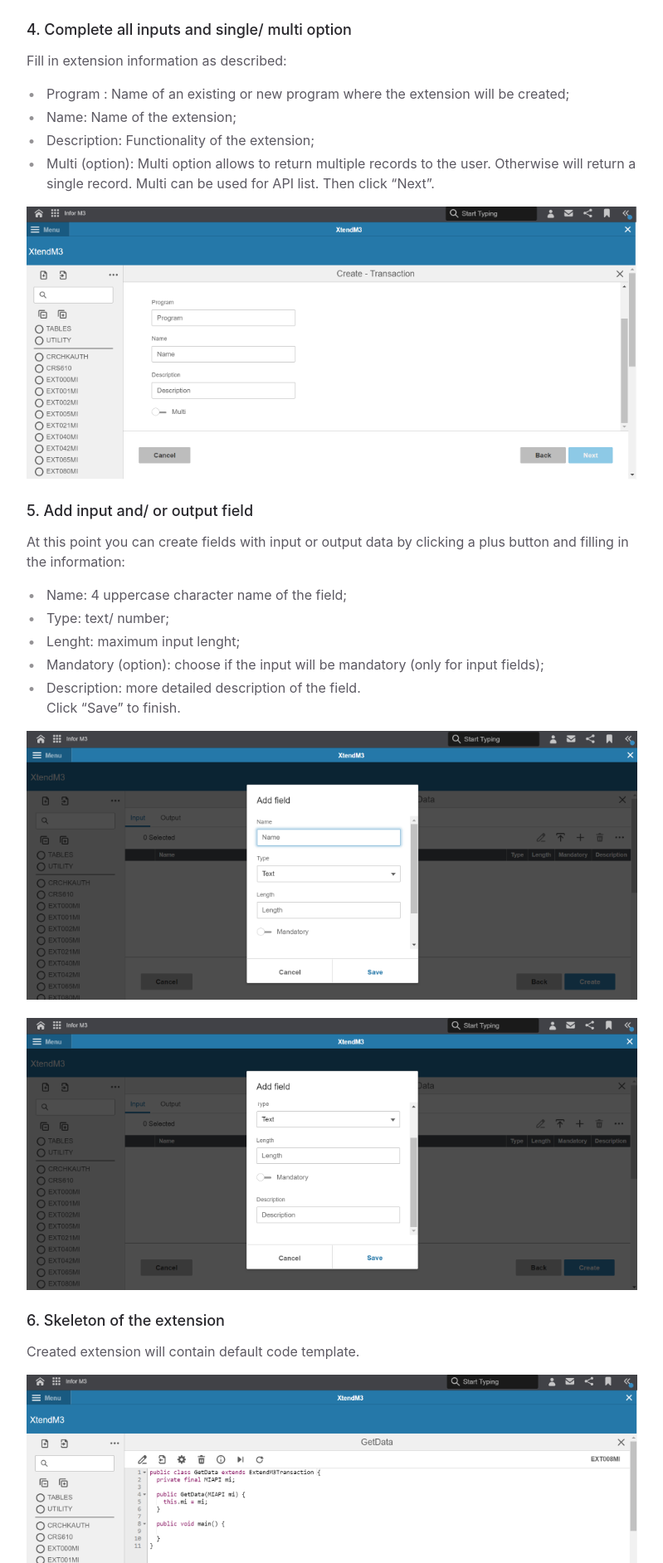
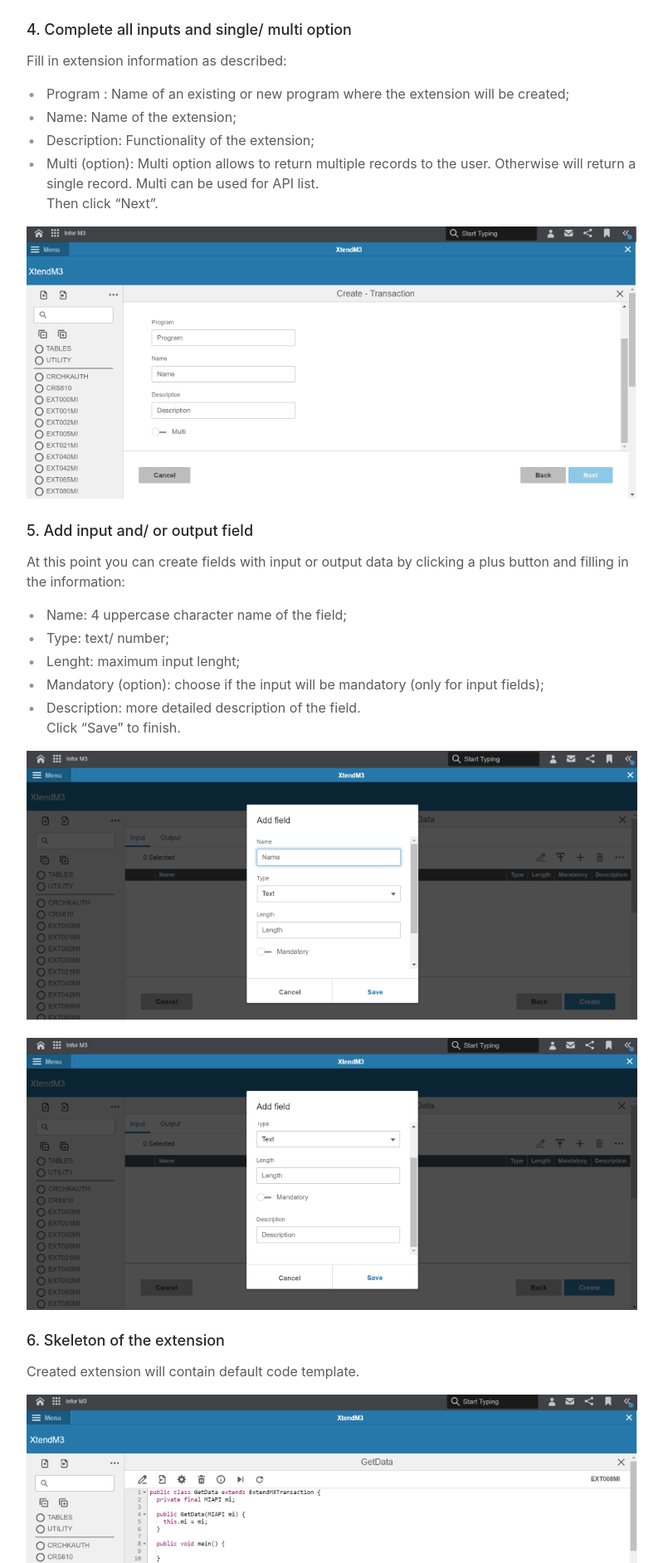
Before and after one commit to infor-cloud/xtendm3, a Jekyll site: the page built from docs/examples/example-004.md, in a window 1280 px wide. Shown: the part 2646-4530 px from the top of the page at 83% size, without its empty margins (372-1171 px from the left). Built offline with Jekyll 4.4.1, drawn with Linux system fonts in a browser that asks for light colours.

Commit message:
Break lines

```diff
--- a/docs/examples/example-004.md
+++ b/docs/examples/example-004.md
@@ -57,7 +57,7 @@ Fill in extension information as described:<br>
 * Program : Name of an existing or new program where the extension will be created;<br>
 * Name: Name of the extension;<br>
 * Description: Functionality of the extension; <br>
-* Multi (option): Multi option allows to return multiple records to the user. Otherwise will return a single record. Multi can be used for API list.
+* Multi (option): Multi option allows to return multiple records to the user. Otherwise will return a single record. Multi can be used for API list. <br>
 Then click "Next".
 
 <img src="../../../assets/attachments/ex004/create_description.png" width="950">
```
